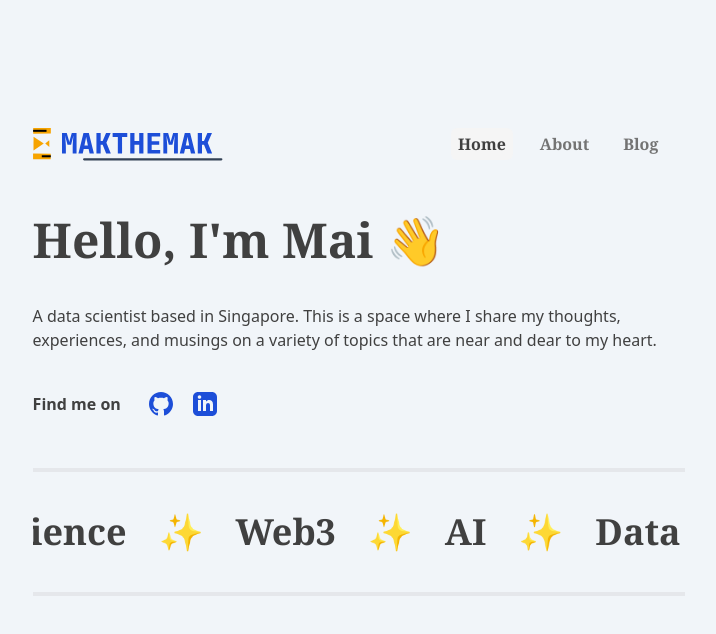
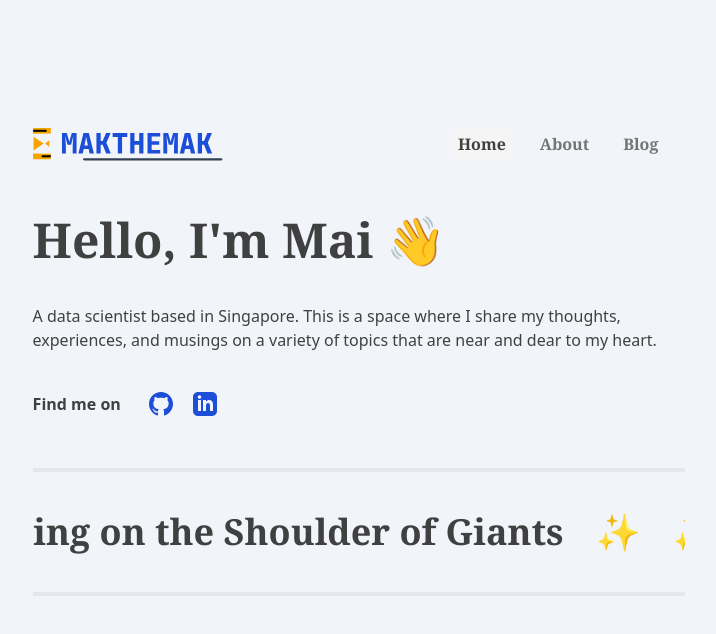
Before and after one commit to immaixq/makthemak, a Next.js app: page / in a window 1280 px wide. Shown: the top 634 px of the page, without its empty margins (281-997 px from the left). Built offline with nearby package versions, Linux system fonts and the light colour scheme.

Commit message:
Modify layout

```diff
--- a/src/app/layout.tsx
+++ b/src/app/layout.tsx
@@ -14,9 +14,12 @@ const roboto = Roboto({
 
 export const metadata: Metadata = {
   title: {
-    default: 'MaktheMak',
-    template: '%s | MaktheMak',
+    default: 'Mak',
+    template: '%s | Mak',
   },
+  icons: {
+    icon: '/avatar.png'
+  }
 }
 
 export default function RootLayout({
@@ -32,7 +35,7 @@ export default function RootLayout({
       roboto.variable
     )}
     >
-      <body className="max-w-3xl mx-4 mt-8 md:mt-20 lg:mt-32 lg:mx-auto font-merriweather">
+        <body className="max-w-3xl mx-4 mt-8 md:mt-20 lg:mt-32 lg:mx-auto font-merriweather">
         <section className='layout'>
           <Nav/>
             <main className="mt-12">
--- a/src/app/page.tsx
+++ b/src/app/page.tsx
@@ -39,7 +39,7 @@ export default function Home() {
                 <svg className="fill-blue-700 mx-2" xmlns="http://www.w3.org/2000/svg" width="24" height="24" viewBox="0 0 24 24"><path d="M12 0c-6.626 0-12 5.373-12 12 0 5.302 3.438 9.8 8.207 11.387.599.111.793-.261.793-.577v-2.234c-3.338.726-4.033-1.416-4.033-1.416-.546-1.387-1.333-1.756-1.333-1.756-1.089-.745.083-.729.083-.729 1.205.084 1.839 1.237 1.839 1.237 1.07 1.834 2.807 1.304 3.492.997.107-.775.418-1.305.762-1.604-2.665-.305-5.467-1.334-5.467-5.931 0-1.311.469-2.381 1.236-3.221-.124-.303-.535-1.524.117-3.176 0 0 1.008-.322 3.301 1.23.957-.266 1.983-.399 3.003-.404 1.02.005 2.047.138 3.006.404 2.291-1.552 3.297-1.23 3.297-1.23.653 1.653.242 2.874.118 3.176.77.84 1.235 1.911 1.235 3.221 0 4.609-2.807 5.624-5.479 5.921.43.372.823 1.102.823 2.222v3.293c0 .319.192.694.801.576 4.765-1.589 8.199-6.086 8.199-11.386 0-6.627-5.373-12-12-12z"/>
                 </svg>
               </a>
-              <a href='www.linkedin.com/in/mai-xueqiao'>
+              <a href='https://www.linkedin.com/in/mai-xueqiao/'>
               <svg className="fill-blue-700" xmlns="http://www.w3.org/2000/svg" width="24" height="24" viewBox="0 0 24 24"><path d="M19 0h-14c-2.761 0-5 2.239-5 5v14c0 2.761 2.239 5 5 5h14c2.762 0 5-2.239 5-5v-14c0-2.761-2.238-5-5-5zm-11 19h-3v-11h3v11zm-1.5-12.268c-.966 0-1.75-.79-1.75-1.764s.784-1.764 1.75-1.764 1.75.79 1.75 1.764-.783 1.764-1.75 1.764zm13.5 12.268h-3v-5.604c0-3.368-4-3.113-4 0v5.604h-3v-11h3v1.765c1.396-2.586 7-2.777 7 2.476v6.759z"/></svg>
               </a>
             </div>
@@ -48,20 +48,18 @@ export default function Home() {
 
   <div className="mt-8 relative flex overflow-x-hidden font-bold font-serif border-y-4">
     <div className="py-10 animate-marquee whitespace-nowrap">
-      <span className="text-4xl mx-4">Data Science</span>
       <span className="text-4xl mx-4">✨</span>
-      <span className="text-4xl mx-4">Web3</span>
+      <span className="text-4xl mx-4">Standing on the Shoulder of Giants
+</span>
       <span className="text-4xl mx-4">✨</span>
-      <span className="text-4xl mx-4">AI</span>
       <span className="text-4xl mx-4">✨</span>
     </div>
 
     <div className="absolute top-0 py-10 animate-marquee2 whitespace-nowrap">
-      <span className="text-4xl mx-4">Data Science</span>
       <span className="text-4xl mx-4">✨</span>
-      <span className="text-4xl mx-4">Web3</span>
+      <span className="text-4xl mx-4">Standing on the Shoulder of Giants
+</span>
       <span className="text-4xl mx-4">✨</span>
-      <span className="text-4xl mx-4">AI</span>
       <span className="text-4xl mx-4">✨</span>
     </div>
   </div>
```
